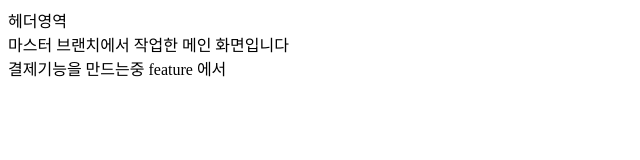
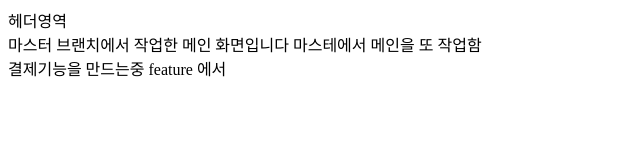
Before and after one commit to leeinwha/day02, a plain HTML site: page index.html in a window 1280 px wide. Shown: the whole page, without its empty margins (0-640 px from the left). Drawn offline with Linux system fonts and the light colour scheme.

Commit message:
master 에서 메인 수정

```diff
--- a/index.html
+++ b/index.html
@@ -11,6 +11,7 @@
   </header>
   <main>
     마스터 브랜치에서 작업한 메인 화면입니다
+    마스테에서 메인을 또 작업함
   </main>
   <footer>
     결제기능을 만드는중 feature 에서
```
